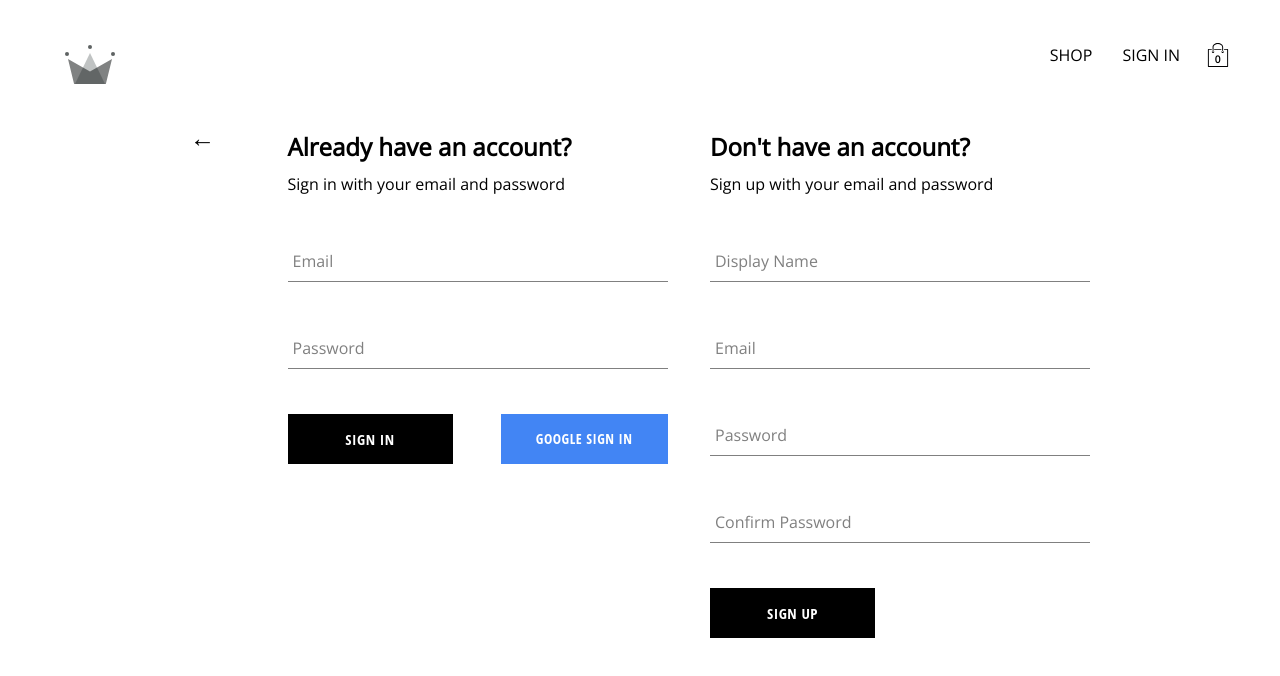
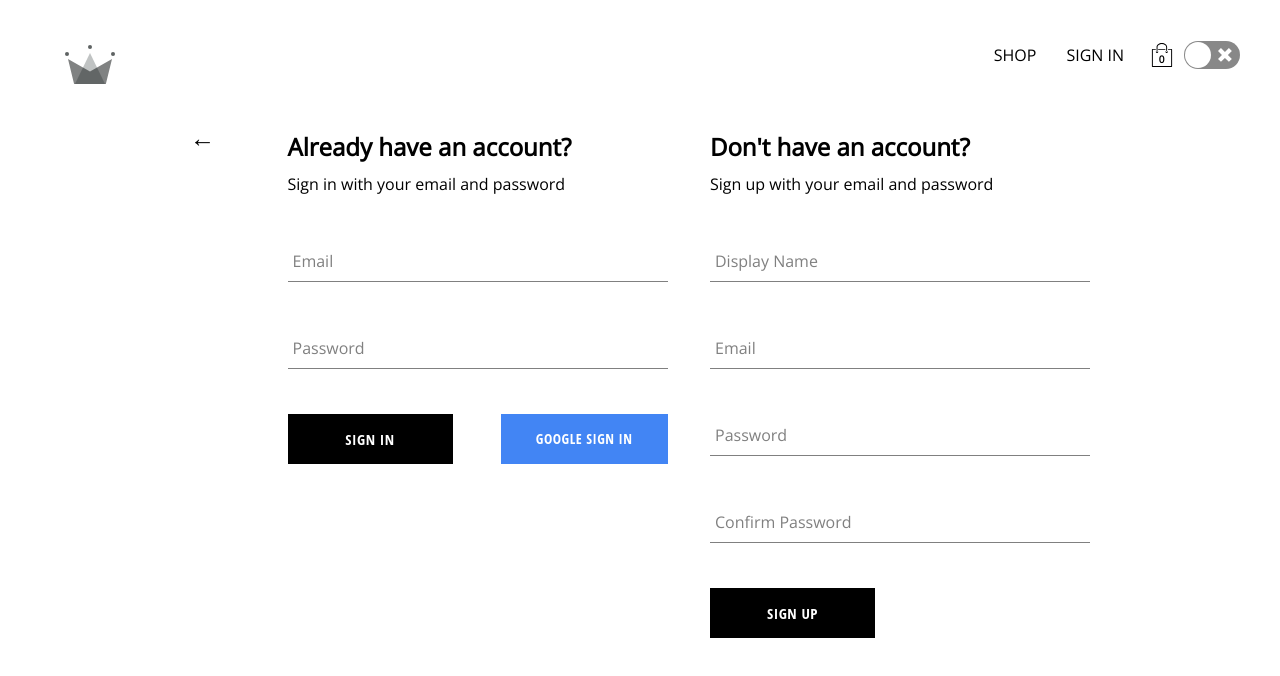
Before and after one commit to amozhgar/online-shopping, a React (Create React App) app: page /auth in a window 1280 px wide. Shown: the top 676 px of the page. Built offline with nearby package versions, Linux system fonts and the light colour scheme; no server answers; the database is empty; a web font is replaced by a local one.

Commit message:
added dark mode and light mode functionality

```diff
--- a/package.json
+++ b/package.json
@@ -15,6 +15,7 @@
     "react-router-dom": "6",
     "react-scripts": "5.0.1",
     "react-stripe-elements": "^6.1.2",
+    "react-switch": "^7.0.0",
     "redux": "^4.2.0",
     "redux-logger": "^3.0.6",
     "redux-thunk": "^2.4.1",
--- a/public/index.html
+++ b/public/index.html
@@ -21,6 +21,8 @@
       user's mobile device or desktop. See https://developers.google.com/web/fundamentals/web-app-manifest/
     -->
     <link rel="manifest" href="%PUBLIC_URL%/manifest.json" />
+        <script src="https://kit.fontawesome.com/d8b475a339.js" crossorigin="anonymous"></script>
+
     <!--
       Notice the use of %PUBLIC_URL% in the tags above.
       It will be replaced with the URL of the `public` folder during the build.
--- a/src/App.js
+++ b/src/App.js
@@ -1,10 +1,11 @@
 import { Routes, Route } from "react-router-dom";
-import { lazy, Suspense, useEffect } from "react";
+import { lazy, Suspense, useContext, useEffect } from "react";
 import { useDispatch } from "react-redux";
 import { onAuthStateChangedListener } from "./utils/firebase/firebase.utils";
 import { createUserDocumentFromAuth } from "./utils/firebase/firebase.utils";
 import { setCurrentUser } from "./store/user/user.action";
 import { GlobalStyle } from "./global.styles";
+import { ThemeContext } from "./contexts/theme.context";
 // import Home from "./routes/home/home.component";
 // import Navigation from "./routes/navigation/navigation.component";
 // import Authentication from "./routes/authentication/authentication.component";
@@ -15,13 +16,16 @@ const Navigation = lazy(() =>
   import("./routes/navigation/navigation.component")
 );
 const Home = lazy(() => import("./routes/home/home.component"));
+
 const Authentication = lazy(() =>
   import("./routes/authentication/authentication.component")
 );
 const Shop = lazy(() => import("./routes/shop/shop.component"));
+
 const Checkout = lazy(() => import("./routes/checkout/checkout"));
 
 const App = () => {
+  const { theme, toggleTheme } = useContext(ThemeContext);
   const dispatch = useDispatch();
   useEffect(() => {
     const unsubscribe = onAuthStateChangedListener((user) => {
@@ -34,8 +38,10 @@ const App = () => {
     return unsubscribe;
   }, [dispatch]);
 
+  document.body.style.background = `${theme}`;
+
   return (
-    <div>
+    <div id={theme}>
       <GlobalStyle />
       <Suspense>
         <Routes>
--- a/src/component/directory-item/directory-item.component.jsx
+++ b/src/component/directory-item/directory-item.component.jsx
@@ -1,5 +1,7 @@
+import { useContext } from "react";
 import { useNavigate } from "react-router-dom";
 import styled from "styled-components";
+import { ThemeContext } from "../../contexts/theme.context";
 
 const BackgroundImage = styled.div`
   width: 100%;
@@ -75,11 +77,12 @@ const DirectoryItem = ({ category }) => {
   const { imageUrl, title, route } = category;
   const navigate = useNavigate();
   const onNavigateHandler = () => navigate(route);
+  const { theme, toggleTheme } = useContext(ThemeContext);
 
   return (
     <DirectoryItemContainer onClick={onNavigateHandler}>
       <BackgroundImage imageUrl={imageUrl} />
-      <DirectoryItemBody>
+      <DirectoryItemBody id={theme}>
         <h2>{title}</h2>
         <p>Shop Now</p>
       </DirectoryItemBody>
--- /dev/null
+++ b/src/contexts/theme.context.jsx
@@ -0,0 +1,18 @@
+import { useState } from "react";
+import { createContext } from "react";
+
+export const ThemeContext = createContext(null);
+
+export const ThemeContextProvider = ({ children }) => {
+  const [theme, setTheme] = useState("white");
+
+  const toggleTheme = () => {
+    setTheme((curr) => (curr === "white" ? "black" : "white"));
+  };
+
+  const value = { theme, toggleTheme };
+
+  return (
+    <ThemeContext.Provider value={value}>{children}</ThemeContext.Provider>
+  );
+};
--- a/src/index.js
+++ b/src/index.js
@@ -8,11 +8,13 @@ import { CategoriesProvider } from "./contexts/categories.context";
 import { CartProvider } from "./contexts/cart.context";
 import { Provider } from "react-redux";
 import { store } from "./store/store";
+import { ThemeContextProvider } from "./contexts/theme.context";
 
 const root = ReactDOM.createRoot(document.getElementById("root"));
 root.render(
   <React.StrictMode>
     <Provider store={store}>
+      <ThemeContextProvider>
         <BrowserRouter>
           <CategoriesProvider>
             <CartProvider>
@@ -20,6 +22,7 @@ root.render(
             </CartProvider>
           </CategoriesProvider>
         </BrowserRouter>
+      </ThemeContextProvider>
     </Provider>
   </React.StrictMode>
 );
--- a/src/index.scss
+++ b/src/index.scss
@@ -10,6 +10,34 @@ body {
   -moz-osx-font-smoothing: grayscale;
 }
 
+#white {
+  transition: 0.4s all;
+}
+
+#black,
+#black body {
+  background-color: #000000;
+  transition: 0.4s all;
+}
+
+#black span {
+  color: #ffffff;
+}
+#black a {
+  color: #ffffff;
+}
+#black h2 {
+  color: #ffffff;
+}
+
+#black p {
+  color: #ffffff;
+}
+
+#black div {
+  color: #ffffff;
+}
+
 code {
   font-family: source-code-pro, Menlo, Monaco, Consolas, "Courier New",
     monospace;
--- a/src/routes/navigation/navigation.component.jsx
+++ b/src/routes/navigation/navigation.component.jsx
@@ -8,6 +8,8 @@ import CartDropdown from "../../component/cart-dropdown/cart-dropdown.component"
 import { CartContext } from "../../contexts/cart.context";
 import { selectCurrentUser } from "../../store/user/user.selector";
 import styled from "styled-components";
+import ReactSwitch from "react-switch";
+import { ThemeContext } from "../../contexts/theme.context";
 
 const NavigationContainer = styled.div`
   height: 70px;
@@ -52,6 +54,7 @@ const NavLink = styled(Link)`
 const Navigation = () => {
   const currentUser = useSelector(selectCurrentUser);
   const { isCartOpen } = useContext(CartContext);
+  const { theme, toggleTheme } = useContext(ThemeContext);
   return (
     <Fragment>
       <NavigationContainer>
@@ -69,6 +72,7 @@ const Navigation = () => {
             <NavLink to="/auth">SIGN IN</NavLink>
           )}
           <CartIcon />
+          <ReactSwitch onChange={toggleTheme} checked={theme === "black"} />
         </NavLinkContainer>
         {isCartOpen && <CartDropdown />}
       </NavigationContainer>
```
Also changed, not shown: 1 other file (tests, documents, lock files or other folders). Lines whose indentation alone changed are shown as unchanged.
